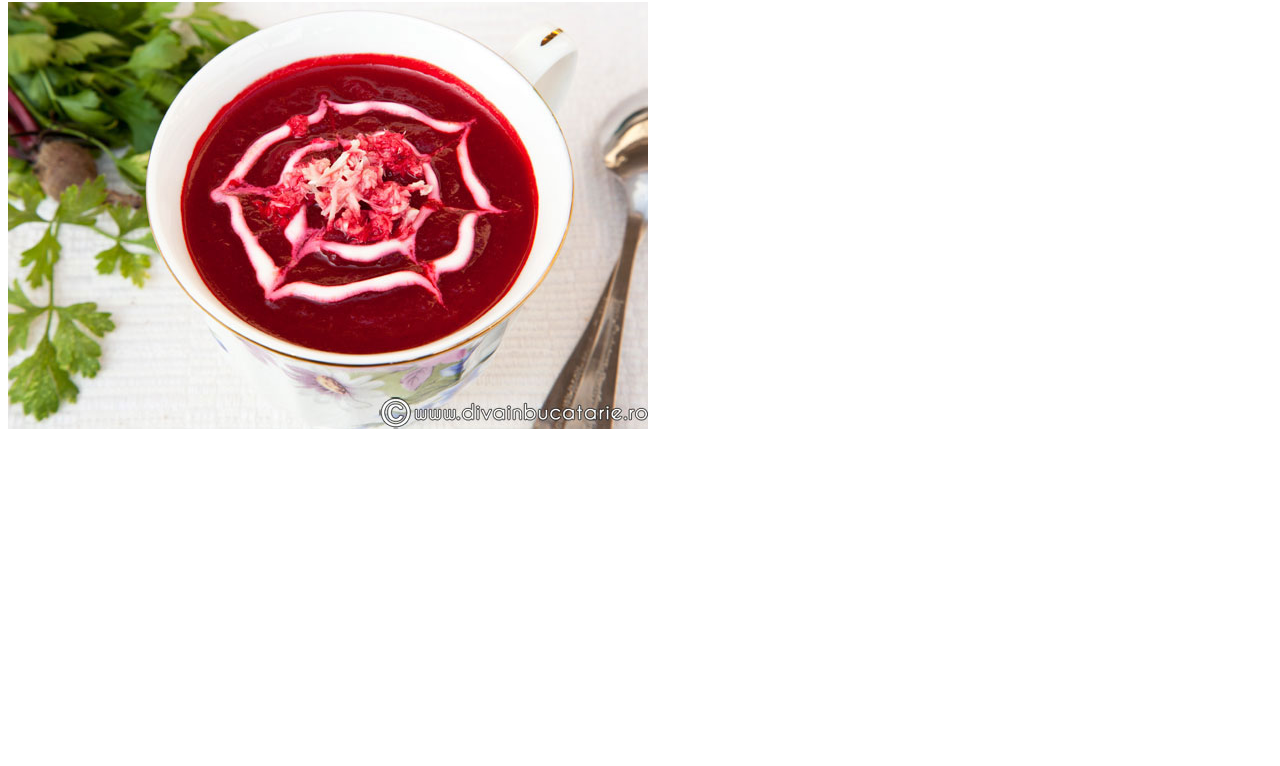
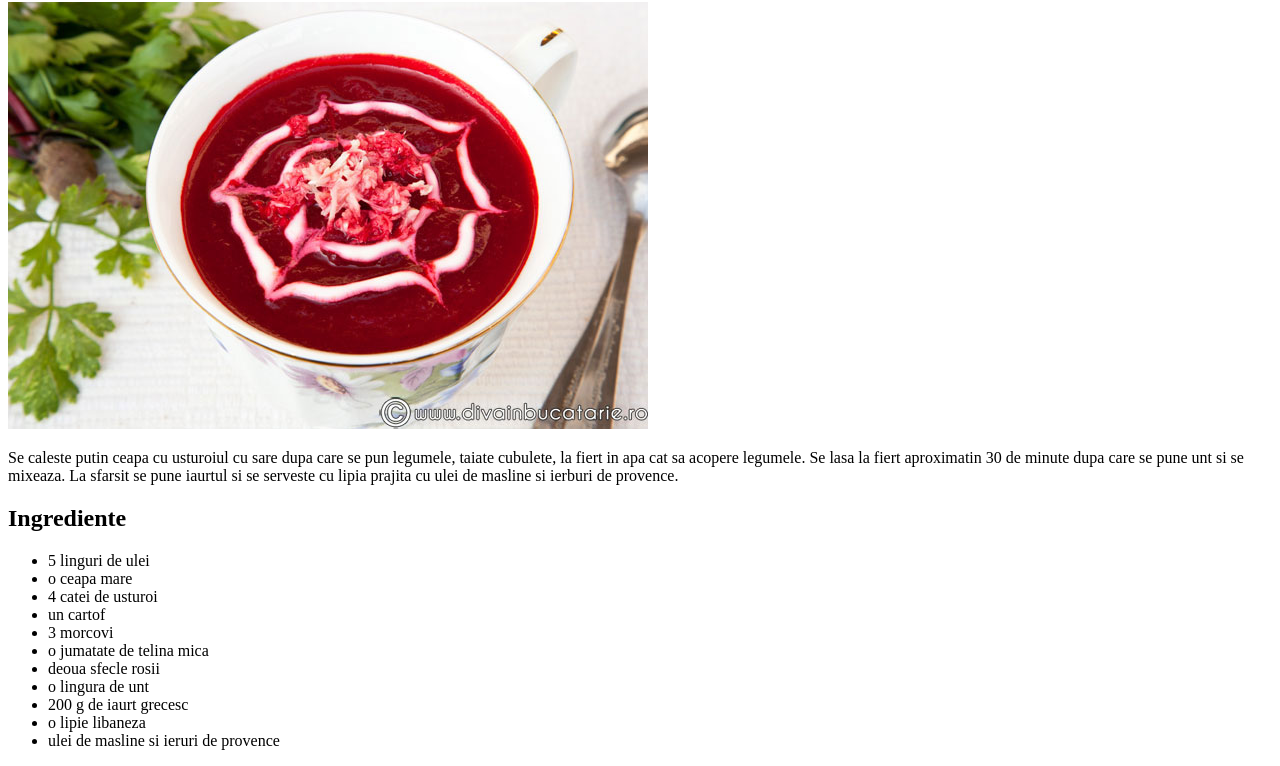
Before and after one commit to AdrianFiak/odin-recipes, a plain HTML site: page recipes/supa.html in a window 1280 px wide. Shown: the part 78-844 px from the top of the page. Before the commit the page ends 800 px from the top, so only its background shows below. Drawn offline with Linux system fonts and the light colour scheme.

Commit message:
completari

```diff
--- a/recipes/supa.html
+++ b/recipes/supa.html
@@ -9,6 +9,20 @@
 <body>
     <h1>Supa</h1>
     <img src="../img/supa.jpg">
-
+    <p>Se caleste putin ceapa cu usturoiul cu sare dupa care se pun legumele, taiate cubulete, la fiert in apa cat sa acopere legumele. Se lasa la fiert aproximatin 30 de minute dupa care se pune unt si se mixeaza. La sfarsit se pune iaurtul si se serveste cu lipia prajita cu ulei de masline si ierburi de provence.</p>
+    <h2>Ingrediente</h2>
+    <ul>
+        <li>5 linguri de ulei</li>
+        <li>o ceapa mare</li>
+        <li>4 catei de usturoi</li>
+        <li>un cartof</li>
+        <li>3 morcovi</li>
+        <li>o jumatate de telina mica</li>
+        <li>deoua sfecle rosii</li>
+        <li>o lingura de unt</li>
+        <li>200 g de iaurt grecesc</li>
+        <li>o lipie libaneza</li>
+        <li>ulei de masline si ieruri de provence</li>
+    </ul>
 </body>
 </html>
```
Also changed, not shown: recipes/shake.html (+14 -1 lines).
